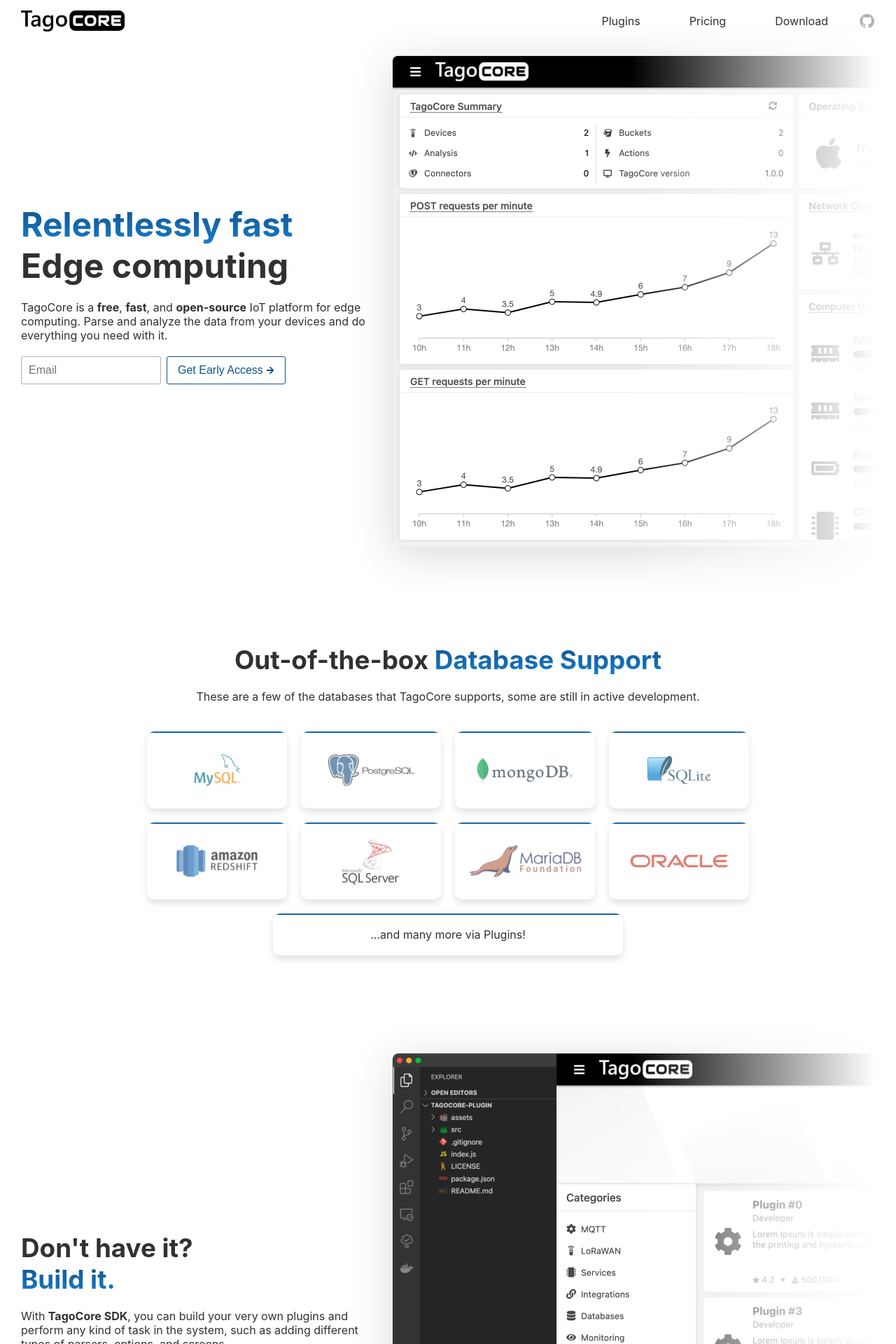
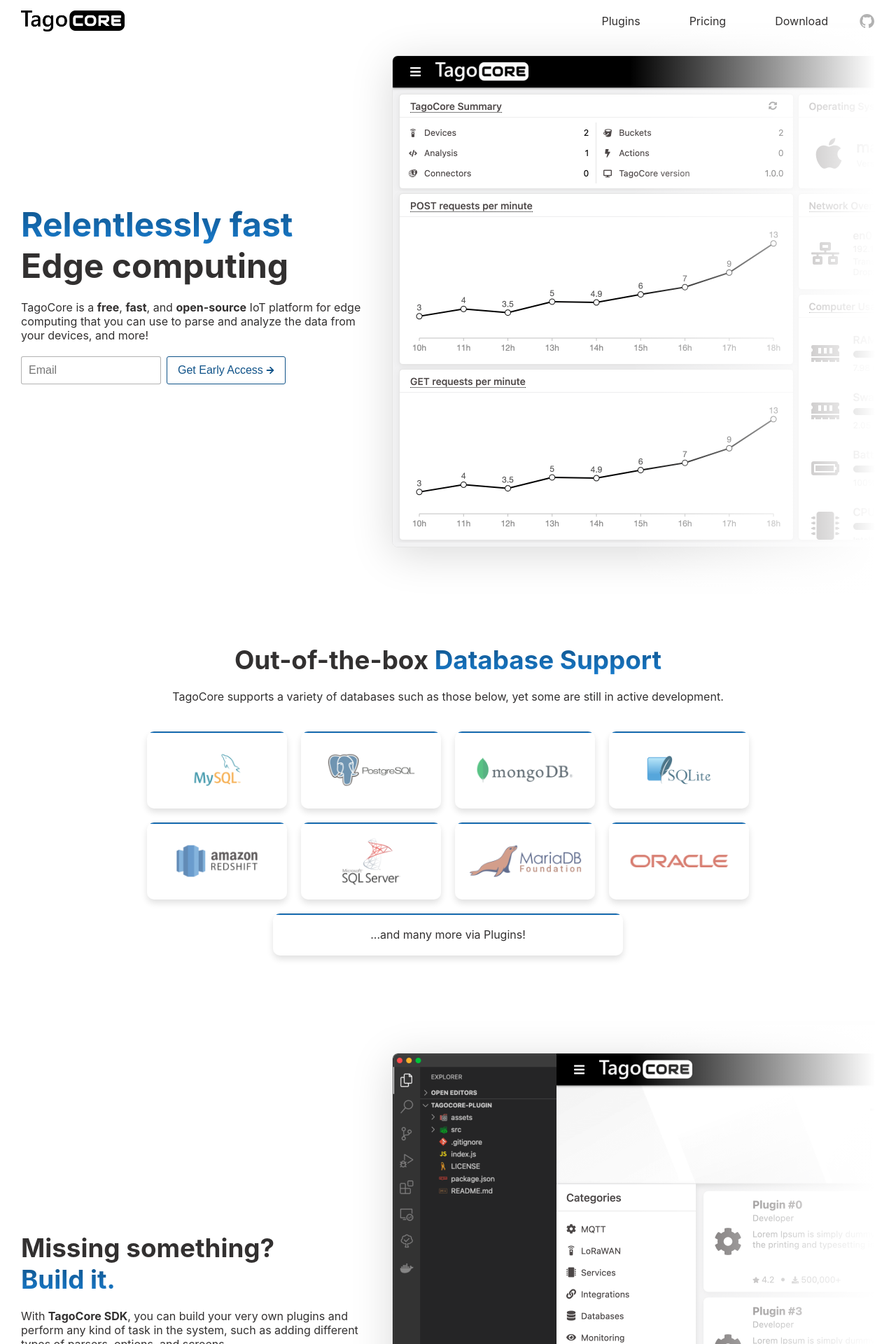
Before and after one commit to tago-io/tagocore-website, a Next.js app: page / in a window 1280 px wide. Shown: the top 1920 px of the page at 70% size. Built offline with nearby package versions, Linux system fonts and the light colour scheme.

Commit message:
feat: changed some texts

```diff
--- a/components/Home/AlreadyACustomer/AlreadyACustomer.tsx
+++ b/components/Home/AlreadyACustomer/AlreadyACustomer.tsx
@@ -16,8 +16,7 @@
 
       <div className="description">
         <span>
-          TagoCore enables you to synchronize the data between the <b>TagoIO IoT cloud platform</b> and your{" "}
-          <b>TagoCore data</b>.
+          TagoCore enables you to synchronize the data between the <b>TagoIO IoT cloud platform</b> and <b>TagoCore</b>.
         </span>
         <br />
         <span>This means everything you see on your TagoCore is also safely stored on the cloud!</span>
--- a/components/Home/BannerAddPlugin/BannerAddPlugin.tsx
+++ b/components/Home/BannerAddPlugin/BannerAddPlugin.tsx
@@ -12,7 +12,7 @@
     return (
       <>
         <div>
-          <h2>Don&apos;t have it?</h2>
+          <h2>Missing something?</h2>
         </div>
         <div>
           <h2 className="text-gradient-primary">Build it.</h2>
--- a/components/Home/BannerHero/BannerHero.tsx
+++ b/components/Home/BannerHero/BannerHero.tsx
@@ -29,8 +29,8 @@
     return (
       <>
         <div className="description">
-          TagoCore is a <b>free</b>, <b>fast</b>, and <b>open-source</b> IoT platform for edge computing. Parse and
-          analyze the data from your devices and do everything you need with it.
+          TagoCore is a <b>free</b>, <b>fast</b>, and <b>open-source</b> IoT platform for edge computing that you can
+          use to parse and analyze the data from your devices, and more!
         </div>
 
         <div className="description">
--- a/components/Home/DatabaseSupport/DatabaseSupport.tsx
+++ b/components/Home/DatabaseSupport/DatabaseSupport.tsx
@@ -9,7 +9,7 @@
       </div>
 
       <div className="description">
-        These are a few of the databases that TagoCore supports, some are still in active development.
+        TagoCore supports a variety of databases such as those below, yet some are still in active development.
       </div>
 
       <div className="row">
--- a/components/Home/RunsOnEverySystem/RunsOnEverySystem.tsx
+++ b/components/Home/RunsOnEverySystem/RunsOnEverySystem.tsx
@@ -56,7 +56,7 @@
             <h3 className="color-primary">On the cloud</h3>
             <span>
               Set up TagoCore on cloud providers such as AWS, Azure, Google Cloud, and others! Deploy an instance and
-              operate the platform from far far away.
+              operate the platform from far, far away.
             </span>
           </div>
 
--- a/pages/_document.tsx
+++ b/pages/_document.tsx
@@ -14,7 +14,7 @@
 
           <meta
             name="description"
-            content="TagoCore is a free, fast, and open-source IoT platform for edge computing."
+            content="TagoCore is a free, fast, and open-source IoT platform for edge computing that you can use to parse and analyze the data from your devices, and more!"
           />
           <meta charSet="UTF-8" />
           <meta name="theme-color" content="#000000" />
@@ -40,7 +40,7 @@
           <meta
             property="twitter:description"
             name="twitter:description"
-            content="TagoCore is a free, fast, and open-source IoT platform for edge computing."
+            content="TagoCore is a free, fast, and open-source IoT platform for edge computing that you can use to parse and analyze the data from your devices, and more!"
           />
           <meta property="twitter:title" name="twitter:title" content="TagoCore" />
           <meta
```
